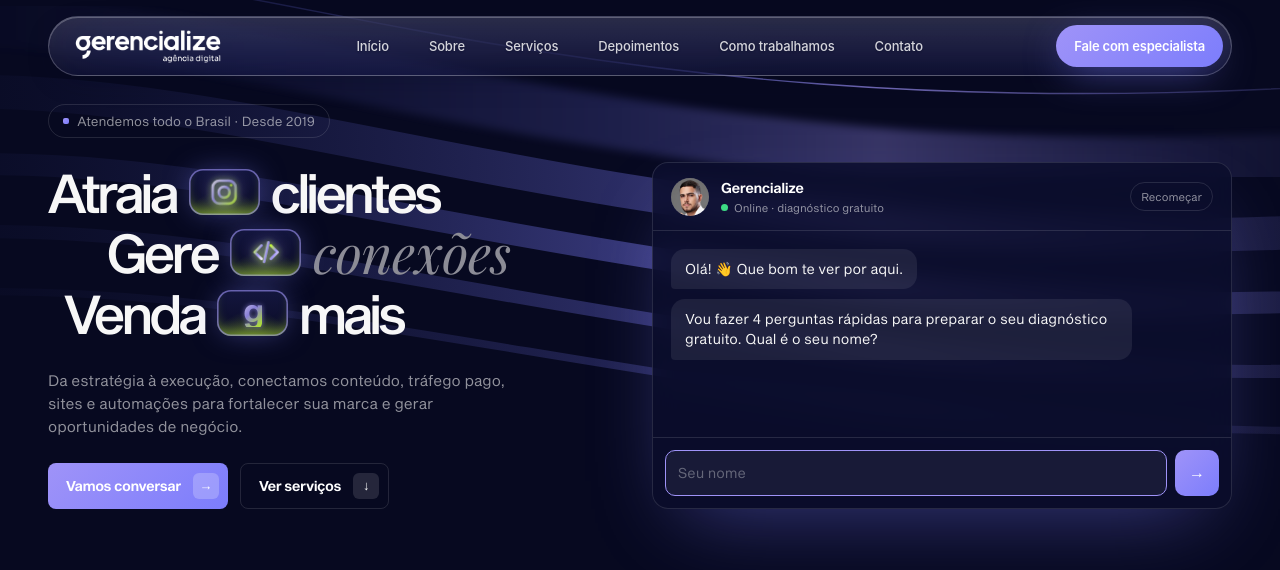
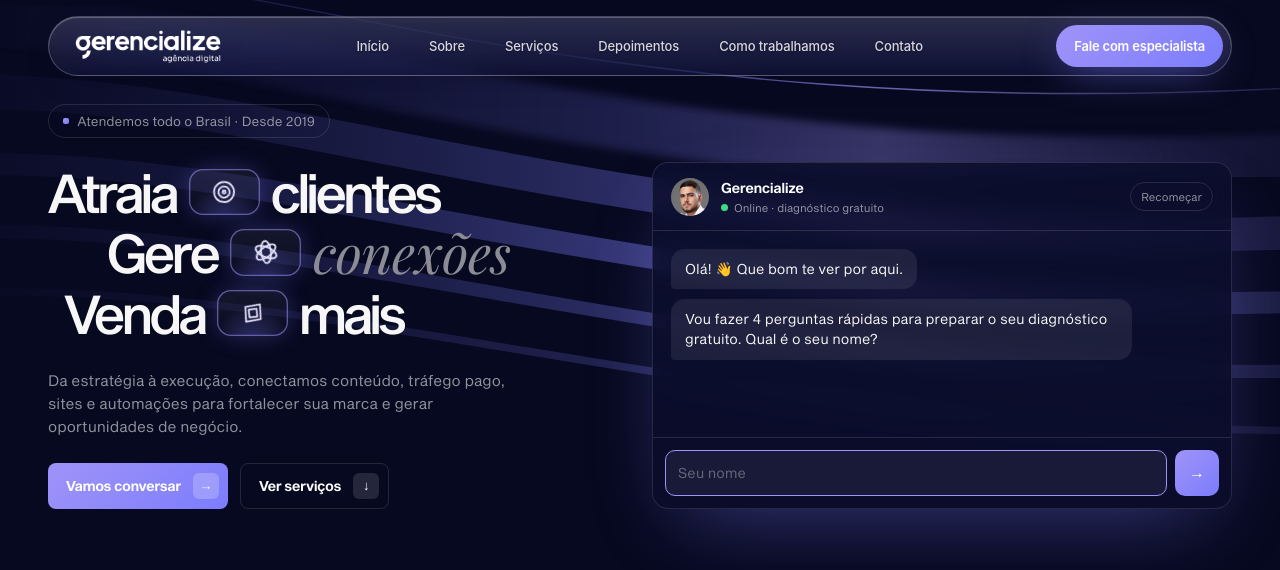
Before and after one commit to grlzpro/gerencialize-bio, a plain HTML site: page opcao-2.html in a window 1280 px wide. Shown: the top 570 px of the page. Drawn offline with Linux system fonts and the light colour scheme.

Commit message:
Volta os ícones anteriores da capa
Co-Authored-By: Claude Opus 5.5 <noreply@anthropic.com>

```diff
--- a/opcao-2.html
+++ b/opcao-2.html
@@ -8,7 +8,7 @@
 <link rel="preconnect" href="https://fonts.googleapis.com">
 <link rel="preconnect" href="https://fonts.gstatic.com" crossorigin>
 <link rel="stylesheet" href="https://fonts.googleapis.com/css2?family=Inter:wght@500;600&display=swap">
-<link rel="stylesheet" href="opcao-2/estilo.css?v=24">
+<link rel="stylesheet" href="opcao-2/estilo.css?v=25">
 </head>
 <body>
 
@@ -47,9 +47,9 @@
       <span class="loc">Atendemos todo o Brasil · Desde 2019</span>
       <div class="hero-txt">
         <h1 class="h1-pills" aria-label="Atraia clientes, gere conexões, venda mais.">
-          <span class="ln">Atraia <span class="ipill ig" aria-hidden="true"><svg viewBox="0 0 24 24"><defs><linearGradient id="gIg" x1="0" y1="0" x2="1" y2="1"><stop offset="0" stop-color="#F3EEFF"/><stop offset=".45" stop-color="#9F93F8"/><stop offset="1" stop-color="#C6FF34"/></linearGradient></defs><g class="glow"><rect x="3.5" y="3.5" width="17" height="17" rx="5"/><circle cx="12" cy="12" r="4"/><circle cx="17.2" cy="6.8" r=".9" class="dot"/></g></svg></span> clientes</span>
-          <span class="ln">Gere <span class="ipill cd b" aria-hidden="true"><svg viewBox="0 0 24 24"><defs><linearGradient id="gCd" x1="0" y1="0" x2="1" y2="1"><stop offset="0" stop-color="#C6FF34"/><stop offset=".55" stop-color="#9F93F8"/><stop offset="1" stop-color="#F3EEFF"/></linearGradient></defs><g class="glow"><path d="M8.5 7 3.5 12l5 5"/><path d="M15.5 7l5 5-5 5"/><path d="M13.6 4.8 10.4 19.2"/></g></svg></span> <em>conexões</em></span>
-          <span class="ln">Venda <span class="ipill gg c" aria-hidden="true"><b class="g">g</b></span> mais</span>
+          <span class="ln">Atraia <span class="ipill" aria-hidden="true"><svg viewBox="0 0 24 24"><g class="rot"><circle cx="12" cy="12" r="8"/><circle cx="12" cy="12" r="4.5"/><circle cx="12" cy="12" r="1.2"/></g></svg></span> clientes</span>
+          <span class="ln">Gere <span class="ipill b" aria-hidden="true"><svg viewBox="0 0 24 24"><g class="rot"><ellipse cx="12" cy="12" rx="9" ry="4"/><ellipse cx="12" cy="12" rx="9" ry="4" transform="rotate(60 12 12)"/><ellipse cx="12" cy="12" rx="9" ry="4" transform="rotate(120 12 12)"/></g></svg></span> <em>conexões</em></span>
+          <span class="ln">Venda <span class="ipill c" aria-hidden="true"><svg viewBox="0 0 24 24"><g class="rot"><path d="M12 3 L20 12 L12 21 L4 12 Z"/><path d="M12 7.5 L16.5 12 L12 16.5 L7.5 12 Z"/></g></svg></span> mais</span>
         </h1>
         <p class="lead">Da estratégia à execução, conectamos conteúdo, tráfego pago, sites e automações para fortalecer sua marca e gerar oportunidades de negócio.</p>
         <div class="ctas">
--- a/opcao-2/estilo.css
+++ b/opcao-2/estilo.css
@@ -372,20 +372,6 @@ h1 em,h2 em,h3 em,.about h2 span{font-family:'Playfair Display',Georgia,serif;fo
 .hero-main>#chat{contain:size}
 @media (max-width:960px){.hero-main>#chat{contain:none}}
 
-/* Ícones da capa: brilho iridescente roxo → verde-limão */
-.h1-pills .ipill{background:linear-gradient(180deg,#14163f,#0a0b25);box-shadow:inset 0 0 0 .03em rgba(159,147,248,.6),inset 0 -.18em .25em -.12em rgba(198,255,52,.55),0 0 .55em -.12em rgba(124,125,252,.55)}
-.h1-pills .ipill::after{background:radial-gradient(circle at 50% 135%,rgba(198,255,52,.45),transparent 58%)}
-.h1-pills .ipill svg{width:.6em;height:.6em;stroke-width:2;filter:drop-shadow(0 0 .06em rgba(198,255,52,.7)) drop-shadow(0 0 .12em rgba(159,147,248,.7))}
-.h1-pills .ipill.ig svg{stroke:url(#gIg)}
-.h1-pills .ipill.cd svg{stroke:url(#gCd)}
-.h1-pills .ipill .dot{fill:#C6FF34;stroke:none}
-.h1-pills .ipill .glow{animation:icoPulse 4s ease-in-out infinite}
-.h1-pills .ipill.cd .glow{animation-delay:-1.3s}
-@keyframes icoPulse{0%,100%{opacity:1}50%{opacity:.72}}
-.h1-pills .ipill .g{position:relative;z-index:1;font-family:'Sequel Sans',sans-serif;font-weight:600;font-size:.62em;line-height:1;margin-top:-.12em;
-  background:linear-gradient(135deg,#F3EEFF 10%,#9F93F8 50%,#C6FF34 95%);-webkit-background-clip:text;background-clip:text;color:transparent;
-  filter:drop-shadow(0 0 .08em rgba(159,147,248,.8));animation:icoPulse 4s ease-in-out infinite;animation-delay:-2.6s}
-
 /* Serviços: fundo cinza, textos escuros, cartões escuros com borda neon */
 #servicos{background:#E4E4EA;padding-top:clamp(72px,10vh,120px);padding-bottom:clamp(72px,10vh,120px)}
 #servicos .eyebrow{color:#4a4d6e}
```
